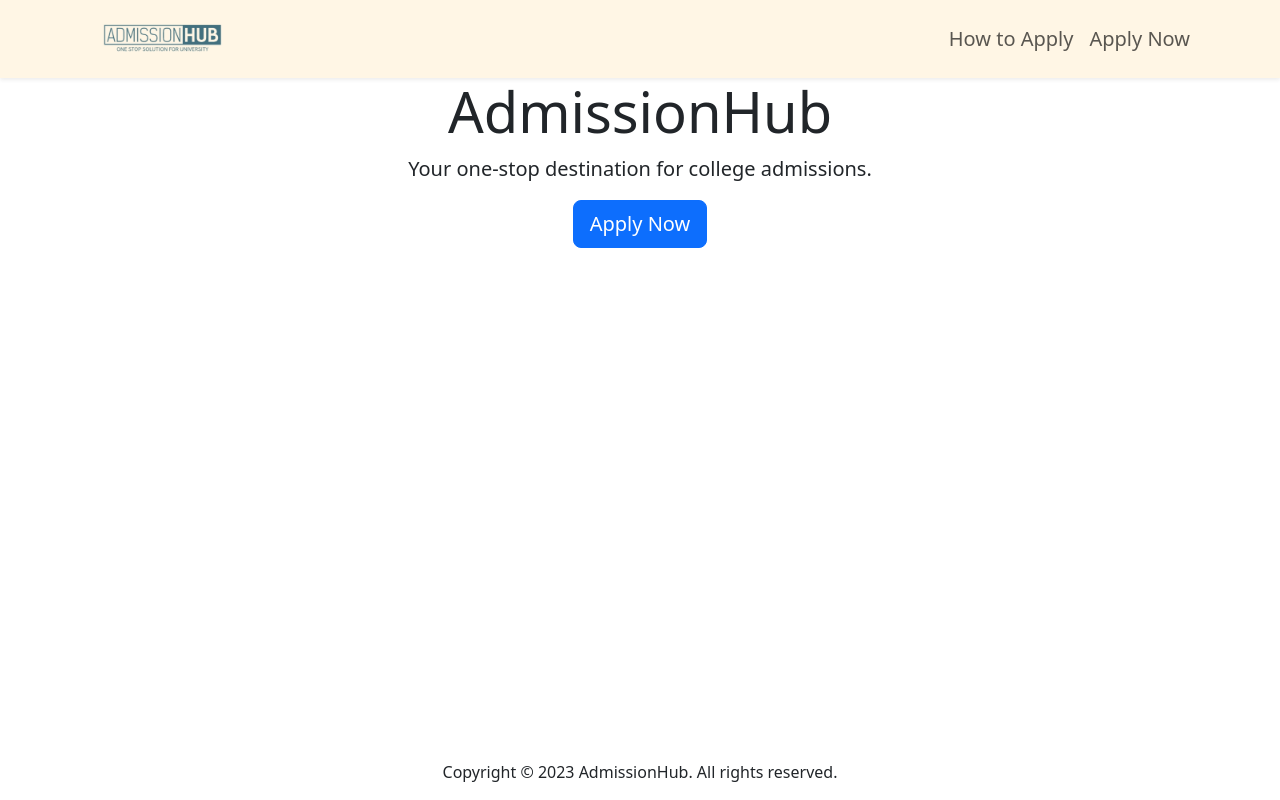
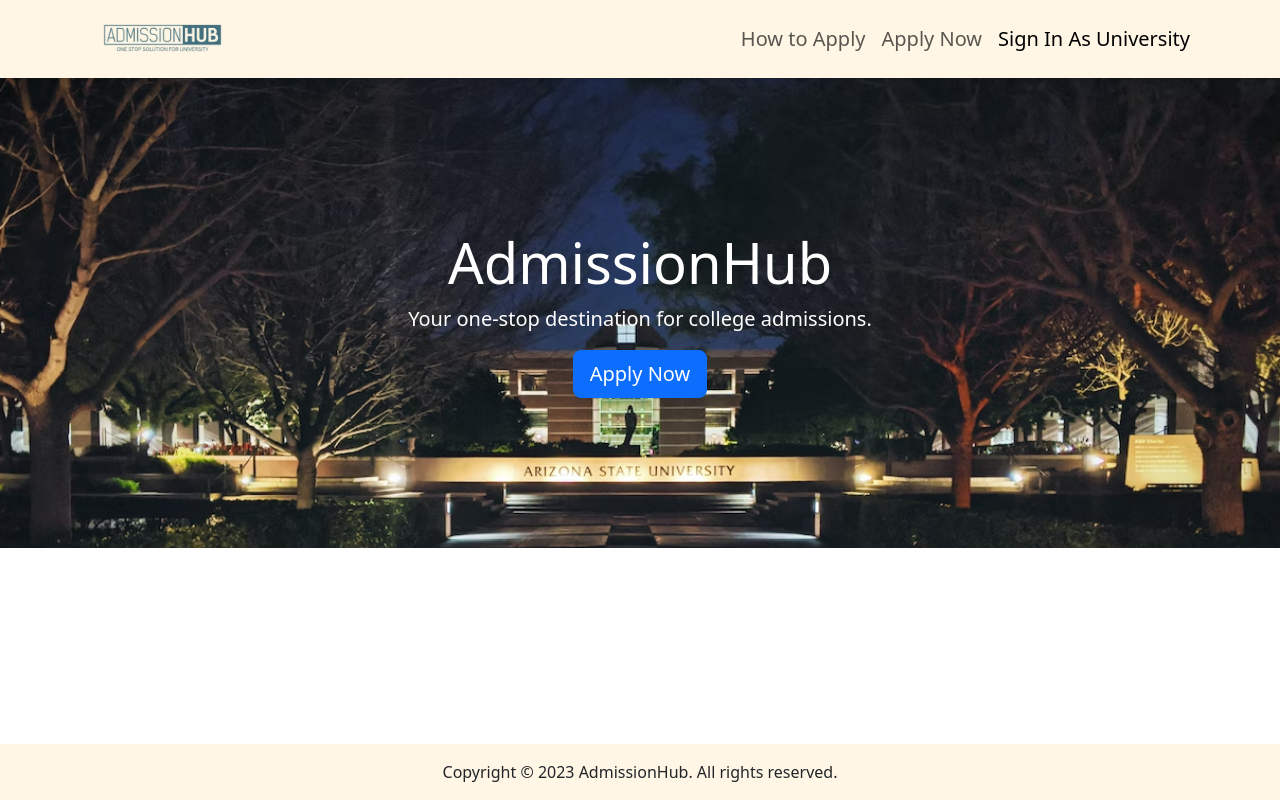
Before and after one commit to rajib-raiyat/admission-hub, a Flask app: page / in a window 1280 px wide. Run offline with Flask 3, Linux system fonts and the light colour scheme.

Commit message:
Merge with Flask

```diff
--- a/front-end/templates/index.html
+++ b/front-end/templates/index.html
@@ -27,24 +27,37 @@
                 <li class="nav-item">
                     <a class="nav-link" href="#">Apply Now</a>
                 </li>
+                <li class="nav-item">
+                    <a class="nav-link active" aria-current="page" href="#">Sign In As University</a>
+                </li>
             </ul>
         </div>
     </div>
 </nav>
 
+
 <!-- Jumbotron -->
-<div class="jumbotron jumbotron-fluid text-center text-middle">
-    <div class="container-xxl">
-        <h1 class="display-4">AdmissionHub</h1>
-        <p class="lead">Your one-stop destination for college admissions.</p>
+<div class="jumbotron-fluid text-lg-center d-flex justify-content-center align-items-center image-fluid bg-image "
+     style="
+    background-image: url('../assets/homepage-bg2.avif');
+    height: 470px;
+    background-attachment: fixed;
+    background-position: center;
+    background-repeat: no-repeat;
+    background-size: cover;
+
+  ">
+    <main class="container-xxl">
+        <h1 class="display-4 text-white">AdmissionHub</h1>
+        <p class="lead text-white">Your one-stop destination for college admissions.</p>
         <a href="#" class="btn btn-primary btn-lg">Apply Now</a>
-    </div>
+    </main>
 </div>
 
 <!-- Home Page Content -->
 
 <!-- Footer -->
-<footer class="bg-off-white text-center py-3 mt-auto">
+<footer class="text-center py-3 mt-auto" style="background-color: #fff6e5;">
     <p class="mb-0">Copyright © 2023 AdmissionHub. All rights reserved.</p>
 </footer>
 
```
Also changed, not shown: front-end/assets/homepage-bg.jpg (added), front-end/assets/homepage-bg2.avif (added).
